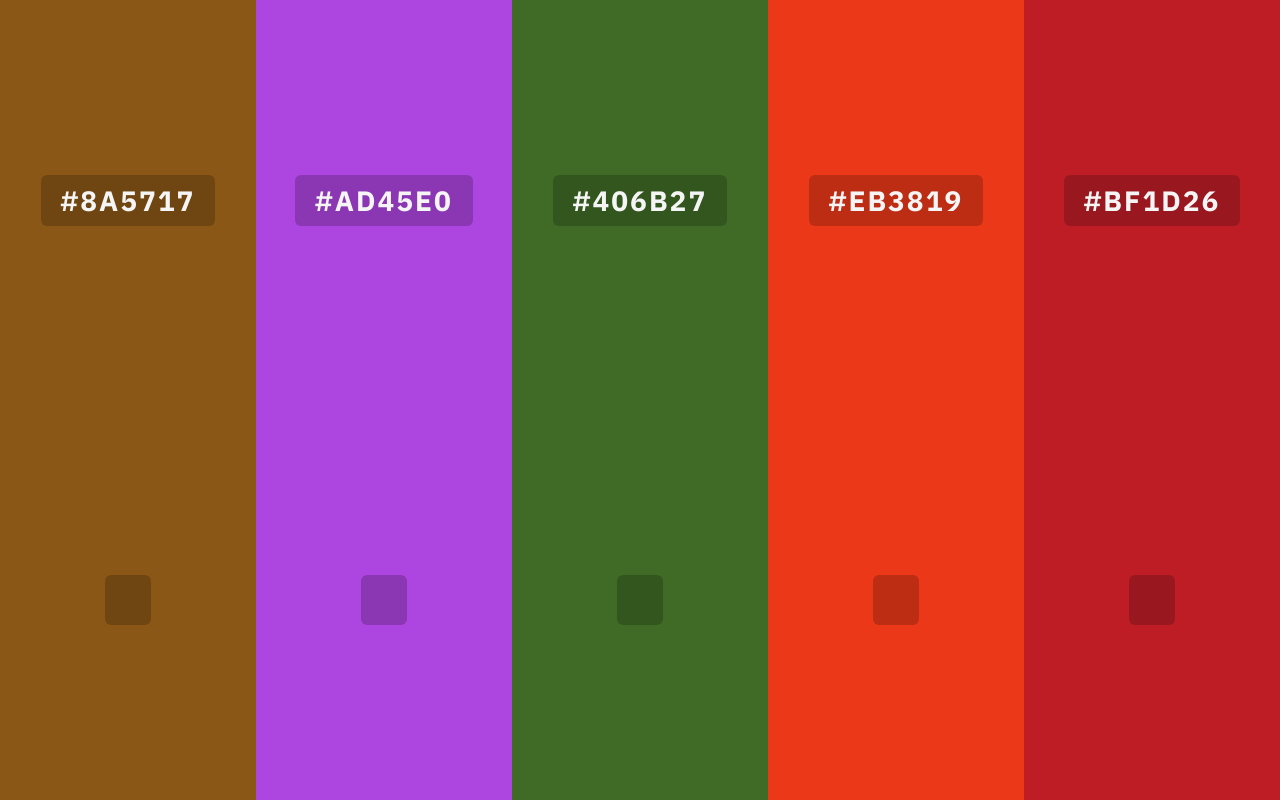
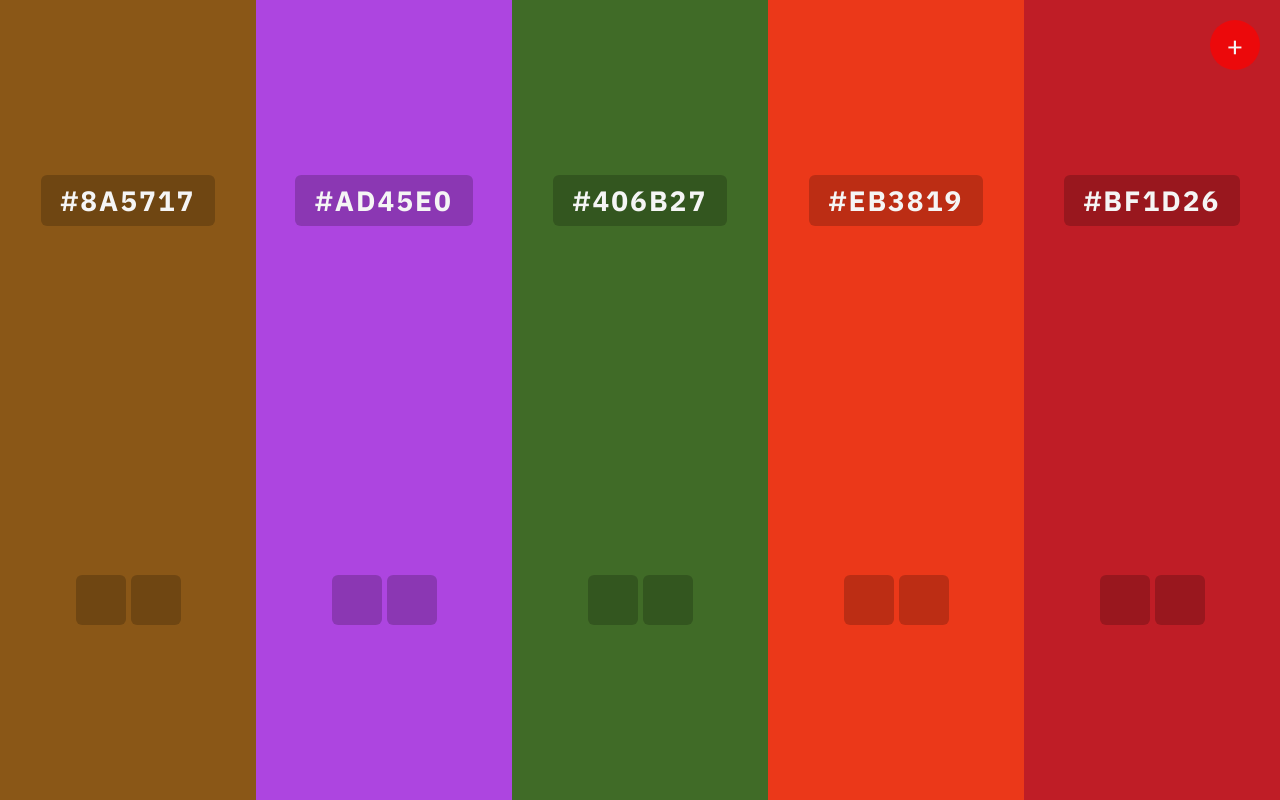
Before and after one commit to GENRAY1/color-scheme, a website built with Vite: page index.html in a window 1280 px wide. Built offline with nearby package versions, Linux system fonts and the light colour scheme; files whose address does not match are found by name.

Commit message:
hash & delete & add

```diff
--- a/index.html
+++ b/index.html
@@ -5,44 +5,10 @@
     <meta name="viewport" content="width=device-width, initial-scale=1.0" />
     <link rel="stylesheet" href="fonts/fonts.css">
     <link rel="stylesheet" href="style.css">
-    <script src="https://cdnjs.cloudflare.com/ajax/libs/chroma-js/2.4.2/chroma.min.js" integrity="sha512-zInFF17qBFVvvvFpIfeBzo7Tj7+rQxLeTJDmbxjBz5/zIr89YVbTNelNhdTT+/DCrxoVzBeUPVFJsczKbB7sew==" crossorigin="anonymous" referrerpolicy="no-referrer"></script>
     <title>Color scheme</title>
   </head>
   <body>
-    <div id="app">
-      <div class="color-cols">
-        <div class="color-col">
-          <h3 class="color-col__title" data-type="copy">Text</h3>
-          <button class="color-col__btn" data-type="lock">
-            <div class="color-col__icon" data-type="lock"></div>
-          </button>
-        </div>
-        <div class="color-col">
-          <h3 class="color-col__title" data-type="copy">Text</h3>
-          <button class="color-col__btn" data-type="lock">
-            <div class="color-col__icon" data-type="lock"></div>
-          </button>
-        </div>
-        <div class="color-col">
-          <h3 class="color-col__title" data-type="copy">Text</h3>
-          <button class="color-col__btn" data-type="lock">
-            <div class="color-col__icon" data-type="lock"></div>
-          </button>
-        </div>
-        <div class="color-col">
-          <h3 class="color-col__title" data-type="copy">Text</h3>
-          <button class="color-col__btn" data-type="lock">
-            <div class="color-col__icon" data-type="lock"></div>
-          </button>
-        </div>
-        <div class="color-col">
-          <h3 class="color-col__title" data-type="copy">Text</h3>
-          <button class="color-col__btn" data-type="lock">
-            <div class="color-col__icon" data-type="lock"></div>
-          </button>
-        </div>
-
-    </div>
+    <div id="app"></div>
     <script type="module" src="/main.js"></script>
   </body>
 </html>
--- a/main.js
+++ b/main.js
@@ -1,58 +1,17 @@
-const app = document.getElementById("app")
+import {generateColors} from "./src/color"
+import { getColorsFromHash } from "./src/hash"
+import { render, updateColumnsColor } from "./src/columns/columns"
+function main (){
+    const colorsFromHash = getColorsFromHash()
+    const colors = colorsFromHash.length?colorsFromHash:generateColors(5)
 
-const getRandomInt=(min, max)=> {
-    min = Math.ceil(min);
-    max = Math.floor(max);
-    return Math.floor(Math.random() * (max - min) + min);
-}
+    render(colors)
 
-const generateColor =()=>{
-    const hexCodes = "0123456789ABCDEF";
-    let result = "#"
-    for(let i = 0; i < 6; i++){
-        result+=hexCodes[getRandomInt(0, hexCodes.length)]
-    }
-    return result;
-}
-const copyToClipboard=(text)=>navigator.clipboard.writeText(text)
-
-
-const setColsColor=()=>{
-    const cols = app.querySelectorAll(".color-col")
-    cols.forEach((col) => {
-        const isLock = col.querySelector(".color-col__icon").classList.contains("color-col__icon--lock");
-        if(isLock) return
-
-        const title = col.querySelector(".color-col__title")
-        const color = generateColor()
-        title.textContent = color
-        col.style.background = color
-
+    document.addEventListener("keydown", (e)=>{
+        if(e.code.toLowerCase()==="space"){
+            e.preventDefault()
+            updateColumnsColor()
+        }
     })
 }
-setColsColor()
-
-app.addEventListener("click", async (e)=>{
-    const type = e.target.dataset.type;
-    if(type === "lock"){
-        const node = e.target.classList.contains("color-col__btn")
-        ?e.target.children[0]
-        :e.target
-        if(node.classList.contains("color-col__icon--lock")){
-            node.classList.remove("color-col__icon--lock")
-        }else{
-            node.classList.add("color-col__icon--lock")
-        }
-
-    }
-    if(type === "copy"){
-        copyToClipboard(e.target.textContent)
-    }
-})
-
-document.addEventListener("keydown", (e)=>{
-    if(e.code.toLowerCase()==="space"){
-        e.preventDefault()
-        setColsColor()
-    }
-})
+main()
--- /dev/null
+++ b/src/color.js
@@ -0,0 +1,20 @@
+import {getRandomInt} from "./utils"
+
+export const generateColor =()=>{
+    const hexCodes = "0123456789ABCDEF";
+    let result = ""
+    for(let i = 0; i < 6; i++){
+        result+=hexCodes[getRandomInt(0, hexCodes.length)]
+    }
+    return result;
+}
+
+export const generateColors = (count)=>{
+    if(!count) return []
+
+    const colors = new Array(count)
+    for(let i = 0; i < colors.length; i++){
+        colors[i] = generateColor();
+    }
+    return colors;
+}
--- /dev/null
+++ b/src/columns/column.js
@@ -0,0 +1,83 @@
+import { createElement } from "../utils";
+import { removeColorToHash} from "../hash"
+import { MIN_COLUMNS } from "./columns";
+
+const createHexTitle=(color)=>{
+    const h = createElement({
+        tag:"h3",
+        params:{
+            text:"#" + color,
+            classList:["col__hex"]
+        },
+    })
+    h.addEventListener("click", (e)=>{
+        navigator.clipboard.writeText(e.target.textContent)
+    })
+    return h
+}
+
+const createRemoveBtn=()=>{
+    const btn = createElement({
+        tag:"button",
+        params:{
+            classList:["col__remove-btn", "btn"],
+        },
+        dataset:{action:"remove"},
+        childrens:[
+            createElement({tag:"div", params:{classList:["col__remove-icon", "icon"]}, dataset:{action:"remove"}})
+        ]
+    })
+
+    btn.addEventListener("click", (e)=>{
+        const currentCol = e.target.classList.contains("col__remove-btn")
+        ?e.target.parentNode.parentNode
+        :e.target.parentNode.parentNode.parentNode
+        const countCols = currentCol.parentNode.children.length;
+        if(countCols > MIN_COLUMNS){
+            const color = currentCol.textContent.substring(1);
+            removeColorToHash(color)
+            currentCol.remove();
+        }
+    })
+    return btn;
+}
+const createLockBtn=()=>{
+    const btn = createElement({
+        tag:"button",
+        params:{
+            classList:["col__lock-btn", "btn"]
+        },
+        childrens:[
+            createElement({tag:"div", params:{classList:["col__lock-icon", "icon"]}})
+        ]
+    })
+    btn.addEventListener("click", (e)=>{
+        const lockIcon = e.target.classList.contains("col__lock-btn")
+        ?e.target.children[0]
+        :e.target
+        if(lockIcon.classList.contains("col__lock-icon--close")){
+            lockIcon.classList.remove("col__lock-icon--close")
+        }else{
+            lockIcon.classList.add("col__lock-icon--close")
+        }
+    })
+    return btn;
+}
+
+export function createColumn(color){
+    const col = createElement({
+        tag:"div",
+        params:{
+            class:"col"
+        },
+        childrens:[
+            createHexTitle(color),
+            createElement({tag:"div", params:{class:"col__options"}, childrens:[
+                createLockBtn(),
+                createRemoveBtn()
+            ]})
+        ]
+    })
+    col.style.background = "#" +  color
+    return col;
+}
--- /dev/null
+++ b/src/columns/columns.js
@@ -0,0 +1,60 @@
+import { generateColor } from "../color"
+import { setColorsToHash, appendColorToHash } from "../hash"
+import { createColumn } from "./column";
+import { createElement } from "../utils";
+
+const rootElement = document.getElementById("app");
+let colsElement;
+export const MAX_COLUMNS = 8;
+export const MIN_COLUMNS = 1;
+
+const createAddColumnBtn = ()=>{
+    const btn = createElement({
+        tag:"button",
+        params:{
+            classList:["add-btn", "btn"]
+        },
+        childrens:[
+            createElement({tag:"div", params:{classList:["add-btn__icon"], text:"+"}})
+        ]
+    })
+
+    btn.addEventListener("click", (e)=>{
+        if(colsElement.children.length < MAX_COLUMNS ){
+            const color = generateColor()
+            const newCol = createColumn(color)
+            appendColorToHash(color)
+            colsElement?.appendChild(newCol)
+        }
+    })
+    return btn
+}
+
+export function updateColumnsColor(){
+    let colors = []
+    const cols = rootElement.querySelectorAll(".col")
+    cols.forEach((col) => {
+        const isLock = col.querySelector(".col__lock-icon").classList.contains("col__lock-icon--close");
+        const title = col.querySelector(".col__hex")
+        if(isLock){
+            colors.push(title.textContent.substring(1))
+            return
+        }
+        const color = generateColor()
+        title.textContent = "#" + color
+        col.style.background = "#" +  color
+        colors.push(color)
+    })
+    setColorsToHash(colors)
+}
+
+export function render(colors){
+    const cols = document.createElement("div")
+    cols.className = "cols"
+    colors.forEach(color => {
+        cols.appendChild(createColumn(color))
+    });
+    setColorsToHash(colors)
+    rootElement.append(cols,createAddColumnBtn())
+    colsElement = cols;
+}
--- /dev/null
+++ b/src/hash.js
@@ -0,0 +1,18 @@
+export const setColorsToHash = (colors = [])=>{
+    document.location.hash = colors.join("-")
+}
+export const appendColorToHash = (color)=>{
+    document.location.hash +=`-${color}`
+}
+
+export const removeColorToHash = (color)=>{
+    const colors = getColorsFromHash()
+    setColorsToHash(colors.filter(c => c !== color))
+}
+export const getColorsFromHash=()=>{
+    const hash = document.location.hash
+    if(hash.length){
+        return hash.substring(1).split("-")
+    }
+    return []
+}
--- /dev/null
+++ b/src/utils.js
@@ -0,0 +1,43 @@
+export const getRandomInt=(min, max)=> {
+    min = Math.ceil(min);
+    max = Math.floor(max);
+    return Math.floor(Math.random() * (max - min) + min);
+}
+
+export const createElement=(options)=>{
+    if(!options.tag) return undefined;
+    const element = document.createElement(options.tag);
+
+    if(options.params){
+        for(const [key, value] of Object.entries(options.params)){
+            switch(key){
+                case "class":{
+                    element.classList.add(value);
+                    break;
+                }
+                case "classList":{
+                    for(const className of value){
+                        element.classList.add(className);
+                    }
+                    break;
+                }
+                case "text":{
+                    element.textContent = value;
+                    break;
+                }
+                default:{
+                    element[key] = value;
+                    break;
+                }
+            }
+        }
+    }
+    if(options.childrens && options.childrens.length){
+        for(const children of options.childrens){
+            element.appendChild(children)
+        }
+    }
+    if(options.parent) options.parent.appendChild(element);
+
+    return element;
+}
--- a/style.css
+++ b/style.css
@@ -2,14 +2,16 @@
   margin: 0;
   padding: 0;
   box-sizing: border-box;
+  color: whitesmoke;
+  font-family: 'IBMPlexSans';
 }
 
-.color-cols{
+.cols{
   display: flex;
   height: 100vh;
 }
 
-.color-col{
+.col{
   flex:1;
   display: flex;
   justify-content: space-around;
@@ -17,40 +19,67 @@
   align-items: center;
   flex-wrap: nowrap;
 }
-.color-col__title{
-  font-family: 'IBMPlexSans';
+.btn{
+  border: 0;
+  outline: 0;
+  width: 50px;
+  height: 50px;
+  display: flex;
+  justify-content: center;
+  align-items: center;
+  border-radius: 6px;
+  background: transparent;
+  background: rgba(0,0,0,0.2);
+  text-align: center;
+}
+.btn:hover{
+  cursor: pointer;
+  background: rgba(0,0,0,0.4);
+}
+.add-btn{
+  position: absolute;
+  background: fixed;
+  top: 20px;
+  right: 20px;
+  background: rgba(255,0,0,0.7);
+  padding: 10px 20px;
+  border-radius: 50%;
   font-size: 28px;
-  color: whitesmoke;
+}
+.col__hex{
+  font-size: 28px;
   letter-spacing: 2px;
   padding: 7px 20px;
   transition: 300ms;
   border-radius: 6px;
   background: rgba(0,0,0,0.2);
 }
-.color-col__title:hover{
-  cursor: pointer;
-  background: rgba(0,0,0,0.4);
+
+.col__options{
+  display: flex;
+  flex-direction: row;
+  gap: 5px;
+
 }
-.color-col__btn{
-  border: 0;
-  outline: 0;
-  padding: 10px 8px;
-  border-radius: 6px;
-  background: transparent;
-  background: rgba(0,0,0,0.2);
-}
-.color-col__btn:hover{
-  cursor: pointer;
-  background: rgba(0,0,0,0.4);
-}
-.color-col__icon{
-  width: 30px;
-  height: 30px;
+
+
+
+.icon{
+  width: 20px;
+  height: 25px;
   background-repeat: no-repeat;
   background-position: center;
   background-size: contain;
+}
+
+.col__remove-icon{
+  background-image: url(./imgs/close.svg)
+}
+.col__lock-icon{
+  width: 30px;
+  height: 30px;
   background-image: url(./imgs/lock-open.svg);
 }
-.color-col__icon--lock{
+.col__lock-icon--close{
   background-image: url(./imgs/lock-close.svg);
 }
```
Also changed, not shown: public/imgs/close.svg (added).
